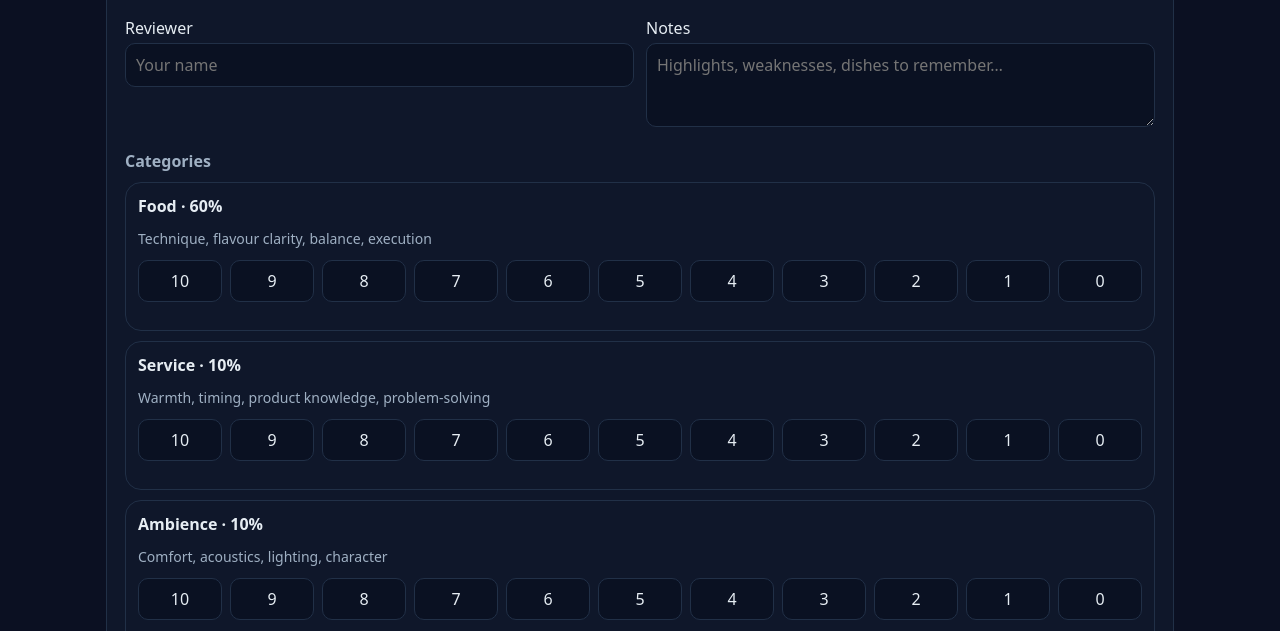
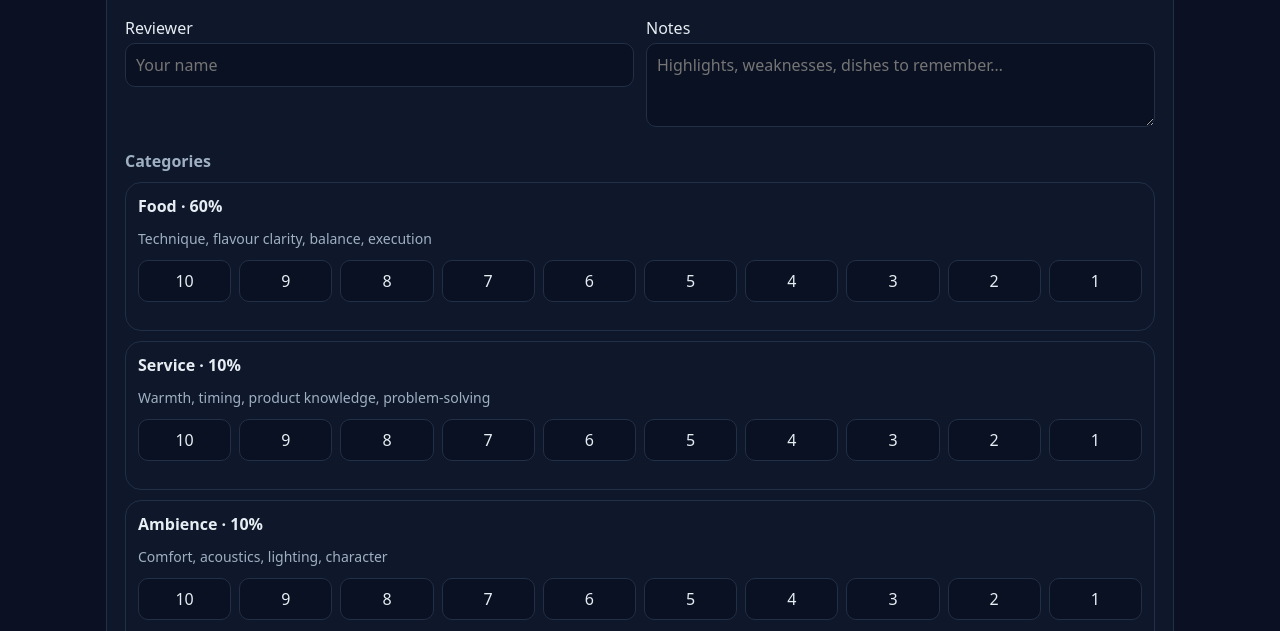
Before and after one commit to chrisikpeme/Restaurant-review, a plain HTML site: page index.html in a window 1280 px wide. Shown: the part 169-800 px from the top of the page. Drawn offline with Linux system fonts and the light colour scheme.

Commit message:
Update index.html

```diff
--- a/index.html
+++ b/index.html
@@ -1,4 +1,4 @@
-<!-- build: ui12 (instant thanks → saved → clearing; reset form; Food60/others10) -->
+<!-- build: ui13 (no zero option; 10→1; mobile 5×2; Food60/others10; robust reset) -->
 <!doctype html>
 <html lang="en">
 <head>
@@ -24,8 +24,9 @@
   .g12{grid-column:span 12}.g8{grid-column:span 8}.g6{grid-column:span 6}.g4{grid-column:span 4}.g3{grid-column:span 3}
   @media(max-width:860px){.g8,.g6,.g4,.g3{grid-column:span 12}}
 
-  /* Always-visible 10→0 chips (no scroll) */
-  .chips{display:grid;grid-template-columns:repeat(11,1fr);gap:8px;align-items:center}
+  /* Score chips: 10 across on wide; 5×2 on small */
+  .chips{display:grid;grid-template-columns:repeat(10,1fr);gap:8px;align-items:center}
+  @media(max-width:540px){.chips{grid-template-columns:repeat(5,1fr)}}
   .chip{
     display:inline-flex;align-items:center;justify-content:center;width:100%;height:42px;
     border:1px solid var(--line);border-radius:10px;background:var(--chip);color:var(--ink);
@@ -33,7 +34,7 @@
   }
   .chip:hover{transform:translateY(-1px)}
   .chip[aria-pressed="true"]{border-color:var(--accent);box-shadow:0 0 0 1px var(--accent) inset;background:#0e1b16}
-  @media(max-width:540px){.chips{grid-template-columns:repeat(6,1fr)}.chip{height:38px;font-size:14px}}
+  @media(max-width:540px){ .chip{height:38px;font-size:14px} }
 
   .mut{color:var(--mut);font-size:14px}
   .desc{font-weight:700;margin-top:4px}
@@ -42,7 +43,7 @@
   button.primary{border-color:var(--accent)}
   button[disabled]{opacity:.6;cursor:not-allowed}
 
-  /* Overall bar: single solid colour controlled by JS */
+  /* Overall bar: single solid colour */
   progress{
     -webkit-appearance:none;appearance:none;width:100%;height:12px;
     border:1px solid var(--line);border-radius:999px;background:#0a1122;overflow:hidden;--bar-color:#ef4444;
@@ -107,7 +108,7 @@ const CATS=[
   {key:'Value',label:'Value · 10%',w:0.10,help:'Price fairness vs quality and experience'}
 ];
 
-/* Descriptors (current set) */
+/* Descriptors (1–10 only; no zero option) */
 const DESCR={
   Food:{
     10:'Unforgettable: Last Supper territory, something you will talk about for years',
@@ -119,8 +120,7 @@ const DESCR={
      4:'Boring: safe and predictable, lacks spark',
      3:'Poor: edible but bland, no real skill',
      2:'Dreadful: clumsy, careless, no pleasure in eating',
-     1:'Dire: badly cooked, shouldn’t be served',
-     0:'Not assessed'
+     1:'Dire: badly cooked, shouldn’t be served'
   },
   Service:{
     10:'Brilliant: unobtrusive service that lifts the whole experience.',
@@ -132,8 +132,7 @@ const DESCR={
      4:'Flat: polite but lifeless',
      3:'Slack: careless, repeated mistakes',
      2:'Chaotic: lost, slow, visibly untrained',
-     1:'Rude: actively unpleasant',
-     0:'Not assessed'
+     1:'Rude: actively unpleasant'
   },
   Ambience:{
     10:'Special: a setting that becomes part of the memory',
@@ -145,8 +144,7 @@ const DESCR={
      4:'Basic: tidy but uninspired',
      3:'Dull: plain, no personality',
      2:'Harsh: cramped, noisy, uncomfortable',
-     1:'Awful: dirty, oppressive, or chaotic',
-     0:'Not assessed'
+     1:'Awful: dirty, oppressive, or chaotic'
   },
   Drinks:{
     10:'Fantastic: list that excites — brilliant wines, local treasures, fair mark-ups, options for all tastes',
@@ -158,8 +156,7 @@ const DESCR={
      4:'Basic: workable list, covers the essentials',
      3:'Poor: narrow, generic, uninspired',
      2:'Dire: thin list, poor quality, overpriced',
-     1:'Rip-off: bad choices, silly mark-ups',
-     0:'Not assessed'
+     1:'Rip-off: bad choices, silly mark-ups'
   },
   Value:{
     10:'Spot-on: bill feels completely right, maybe even generous',
@@ -171,8 +168,7 @@ const DESCR={
      4:'Unbalanced: OK meal, not worth the price',
      3:'Disappointing: food fine, bill unfair',
      2:'Very poor: inflated cost, weak return',
-     1:'Insulting: outrageous for what’s delivered',
-     0:'Not assessed'
+     1:'Insulting: outrageous for what’s delivered'
   }
 };
 
@@ -203,32 +199,6 @@ function toast(msg, ms=1600){
 }
 function toastStep(msg, ms){ return new Promise(res=>{ toast(msg, ms); setTimeout(res, ms); }); }
 
-/* Clear the form for the next review */
-function clearForm(){
-  ['restaurant','city','reviewer','notes'].forEach(id=>$(id).value='');
-  $('date').value=new Date().toISOString().slice(0,10);
-  // reset chips & descriptions
-  CATS.forEach(c=>{
-    const row=$('chips-'+c.key); if(!row) return;
-    [...row.children].forEach(b=>b.setAttribute('aria-pressed','false'));
-    const desc=$('desc-'+c.key); if(desc) desc.textContent='';
-  });
-  // reset scores and overall display
-  for(const k in scores) delete scores[k];
-  $('overall').textContent='0.0';
-  $('bar').value=0;
-  $('band').textContent='—';
-}
-
-/* Compute overall */
-function updateOverall(){
-  let total=0; CATS.forEach(c=> total+=n(scores[c.key])*c.w );
-  const o=Math.round(total*10)/10;
-  $('overall').textContent=o.toFixed(1);
-  $('band').textContent=bandFor(o);
-  const bar=$('bar'); bar.value=o; bar.style.setProperty('--bar-color', ratingColor(o));
-}
-
 /* Build category sections */
 function mkChips(cat){
   const wrap=document.createElement('div');
@@ -241,7 +211,7 @@ function mkChips(cat){
   </div>`;
   const row=wrap.querySelector('#chips-'+cat.key);
   const descEl=wrap.querySelector('#desc-'+cat.key);
-  for(let i=10;i>=0;i--){
+  for(let i=10;i>=1;i--){  /* 10 → 1 (no zero) */
     const b=document.createElement('button');
     b.className='chip'; b.textContent=String(i); b.setAttribute('aria-pressed','false');
     b.addEventListener('click',()=>{
@@ -258,7 +228,30 @@ function mkChips(cat){
   return wrap;
 }
 
-function buildCats(){const root=$('cats'); CATS.forEach(c=>root.appendChild(mkChips(c)));}
+function buildCats(){
+  const root=$('cats'); root.innerHTML='';
+  CATS.forEach(c=>root.appendChild(mkChips(c)));
+}
+
+/* Reset everything for next review */
+function clearForm(){
+  ['restaurant','city','reviewer','notes'].forEach(id=>$(id).value='');
+  $('date').value=new Date().toISOString().slice(0,10);
+  for(const k in scores) delete scores[k];
+  buildCats();
+  $('overall').textContent='0.0';
+  $('bar').value=0;
+  $('band').textContent='—';
+}
+
+/* Compute overall */
+function updateOverall(){
+  let total=0; CATS.forEach(c=> total+=n(scores[c.key])*c.w );
+  const o=Math.round(total*10)/10;
+  $('overall').textContent=o.toFixed(1);
+  $('band').textContent=bandFor(o);
+  const bar=$('bar'); bar.value=o; bar.style.setProperty('--bar-color', ratingColor(o));
+}
 
 /* Prepare payload */
 function rowPayload(){
@@ -277,7 +270,7 @@ function rowPayload(){
   }];
 }
 
-/* Submit handler with acknowledgement + clear sequence */
+/* Submit with thanks → saved → clearing → reset */
 async function sync(){
   const btn=$('syncBtn');
   const headers={'Content-Type':'application/json'};
```
